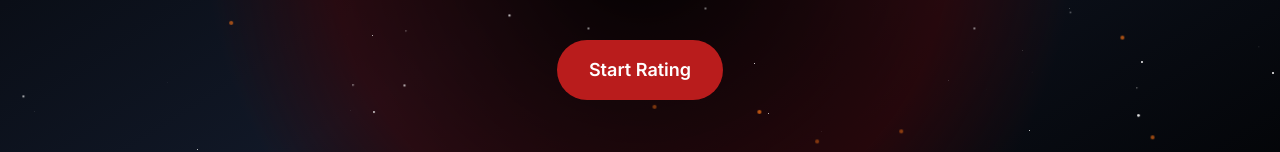
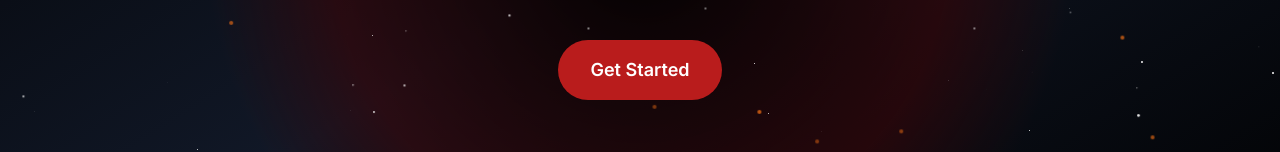
Before and after one commit to arnavktis/AI-rate-my-professor, a Next.js app: page / in a window 1280 px wide. Shown: the part 466-618 px from the top of the page. Built offline with nearby package versions, Linux system fonts and the light colour scheme.

Commit message:
Final Push 3

```diff
--- a/src/app/page.tsx
+++ b/src/app/page.tsx
@@ -130,7 +130,7 @@ export default function Home() {
             whileHover={{ scale: 1.05 }}
             whileTap={{ scale: 0.95 }}
           >
-            Start Rating
+            Get Started
           </motion.button>
         </Link>
       </motion.div>
```
